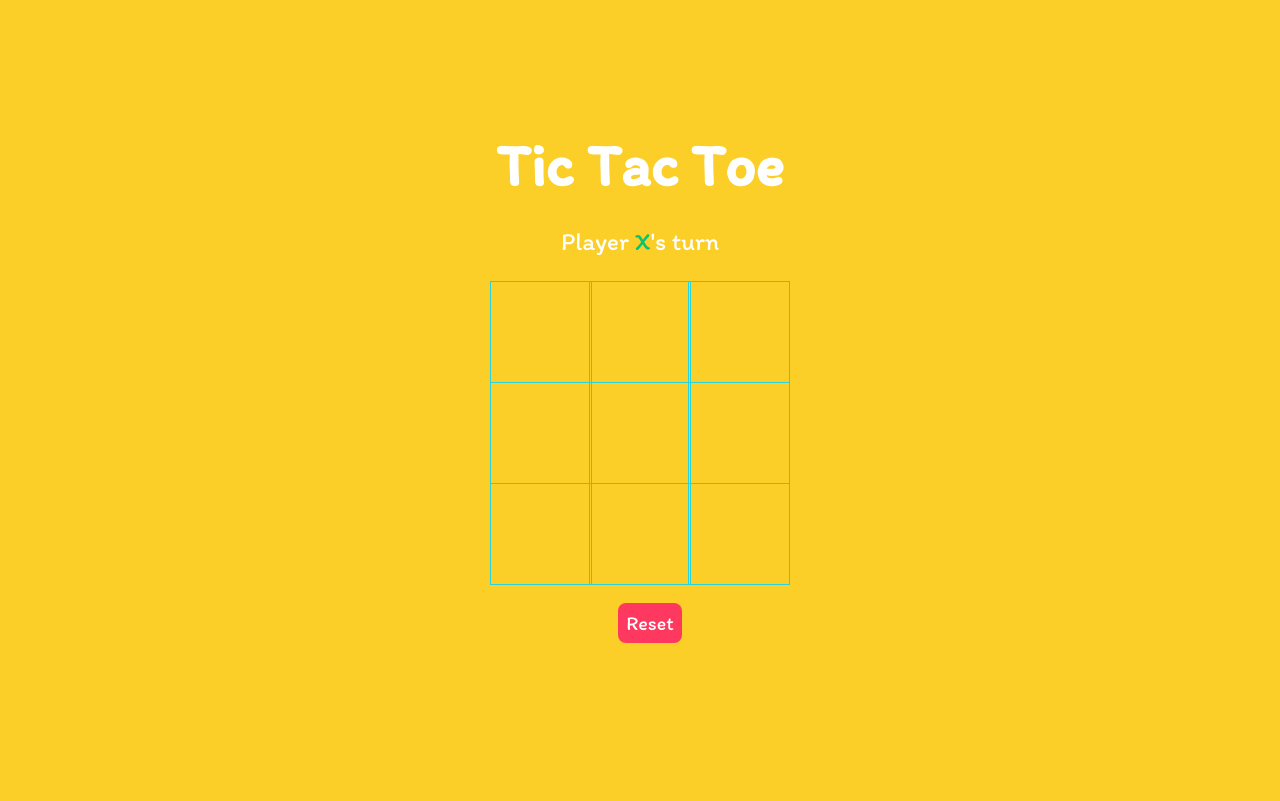
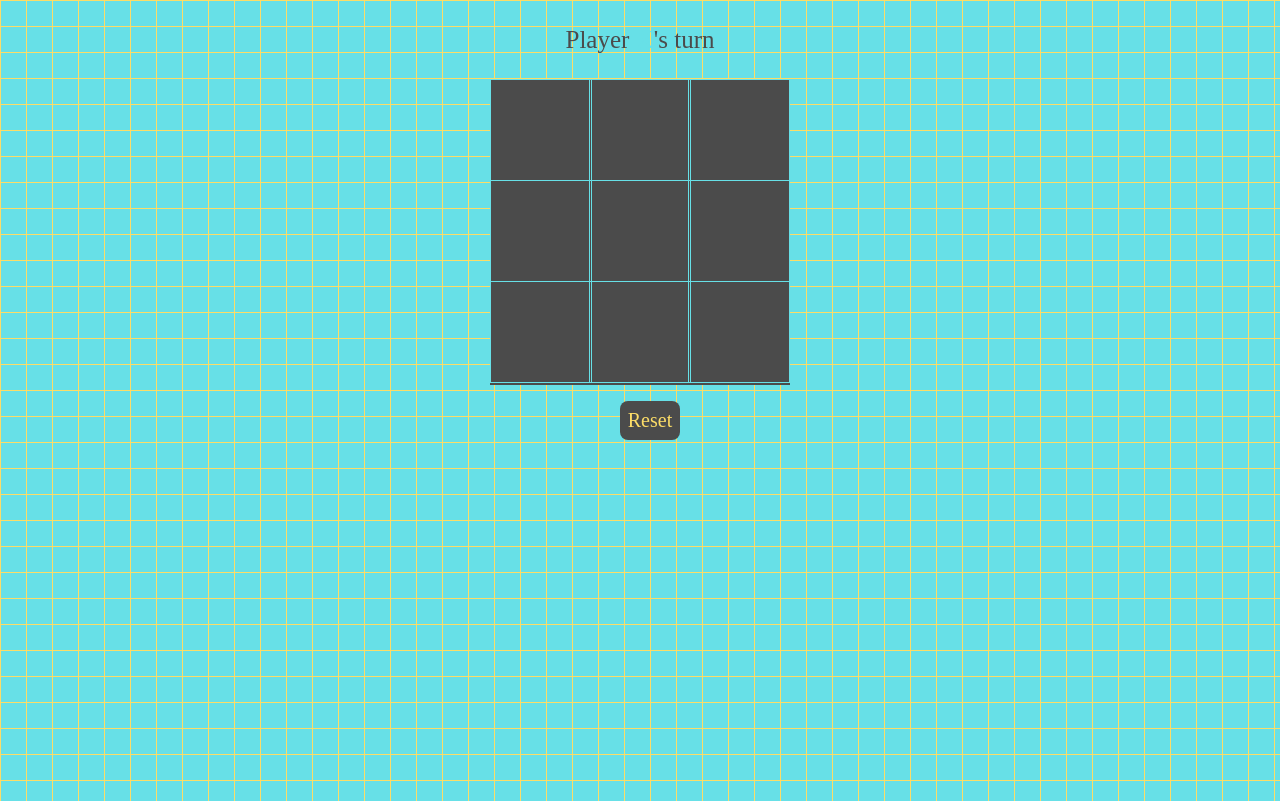
Before and after one commit to AdrianMoncada/Project-Tic-Tac-Toe, a plain HTML site: page index.html in a window 1280 px wide. Drawn offline with Linux system fonts and the light colour scheme.

Commit message:
adding the final css details

```diff
--- a/index.html
+++ b/index.html
@@ -11,9 +11,6 @@
 </head>
 <body>
   <main class="background">
-    <section class="title">
-      <h1>Tic Tac Toe</h1>
-    </section>
       <section class="display">
         Player <span class="display-player playerX">X</span>'s turn
       </section>
--- a/styles.css
+++ b/styles.css
@@ -1,25 +1,21 @@
 * {
   padding: 0;
   margin: 0;
-  font-family: 'Itim', cursive;
+  font-family: 'Alumni Sans';
 }
 
 .background {
-  background-color: #fbcf28;
   height: 100vh;
   padding-top: 1px;
-}
-
-.title {
-  color: white;
-  text-align: center;
-  font-size: 40px;
-  margin-top: 10%;
+  background-color: #28d3dd;
+  opacity: 0.7;
+  background-image:  linear-gradient(#fbcf28 1.3px, transparent 1.3px), linear-gradient(to right, #fbcf28 1.3px, #28d3dd 1.3px);
+  background-size: 26px 26px;
 }
 
 
 .display {
-  color: white;
+  color: black;
   font-size: 25px;
   text-align: center;
   margin-top: 1em;
@@ -37,7 +33,8 @@
   grid-template-columns: 33% 33% 33%;
   grid-template-rows: 33% 33% 33%;
   max-width: 300px;
-
+  background: black;
+  opacity: 1;
 }
 
 .tile {
@@ -52,11 +49,11 @@
 }
 
 .playerX {
-  color: #09C372;
+  color: #28d3dd;
 }
 
 .playerO {
-  color: #498AFB;
+  color: #fbcf28;
 }
 
 .controls {
@@ -68,7 +65,7 @@
 }
 
 .controls button {
-  color: white;
+  color: #fbcf28;
   padding: 8px;
   border-radius: 8px;
   border: none;
@@ -82,5 +79,5 @@
 }
 
 #reset {
-  background-color: #FF3860;
+  background-color: black;
 }
```
